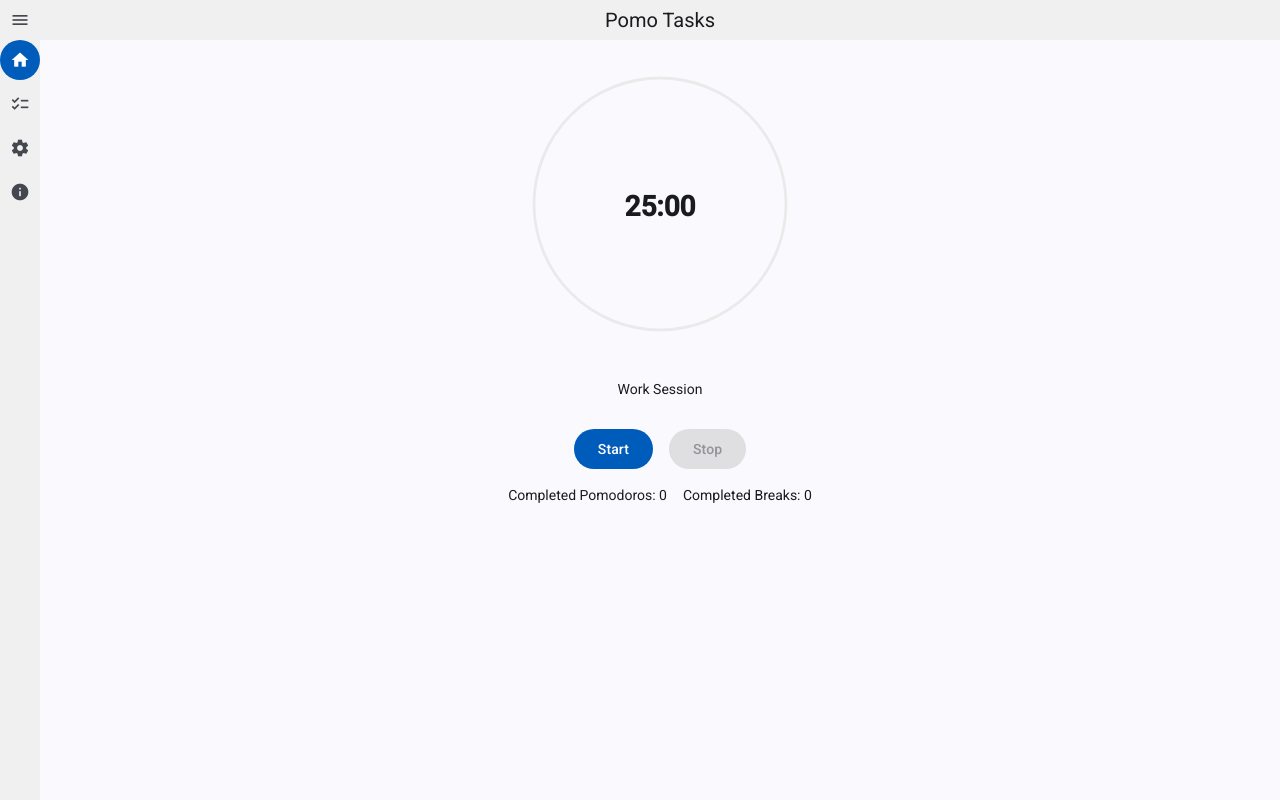
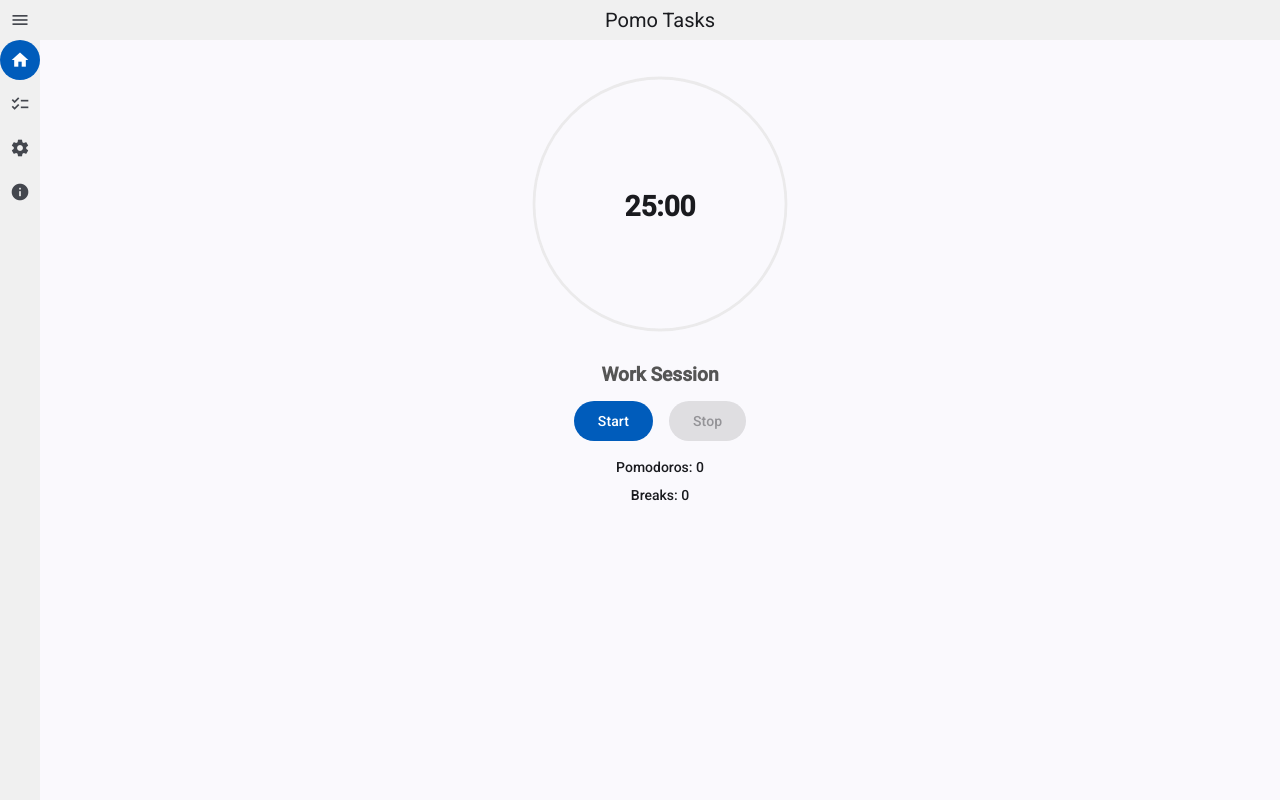
Before and after one commit to bockyx/pomo-tasks, an Angular app in the folder pomo-ui/: page / in a window 1280 px wide. Built offline with nearby package versions, Linux system fonts and the light colour scheme.

Commit message:
feat(pomodoro): :lipstick: minor updates to pomodoro template and styles

```diff
--- a/pomo-ui/src/app/shared/components/pomodoro-timer/pomodoro-timer.html
+++ b/pomo-ui/src/app/shared/components/pomodoro-timer/pomodoro-timer.html
@@ -10,7 +10,9 @@
     <h1 class="do-not-select pomodoro-timer">{{ formattedTime() }}</h1>
   </div>
 
-  <p class="session-type">{{ timerType() === TimerType.Work ? 'Work Session' : 'Break Time' }}</p>
+  <div class="do-not-select session-type">
+    {{ timerType() === TimerType.Work ? 'Work Session' : 'Break Time' }}
+  </div>
 
   <div class="pomo-buttons-container">
     <button matButton="filled" (click)="start()" [disabled]="running()">Start</button>
@@ -19,7 +21,7 @@
   </div>
 
   <div class="pomo-info-container">
-    <span class="pomo-info-text">Completed Pomodoros: {{ completedPomos() }}</span>
-    <span class="pomo-info-text">Completed Breaks: {{ completedBreaks() }}</span>
+    <span class="do-not-select pomo-info-text"> Pomodoros: {{ completedPomos() }}</span>
+    <span class="do-not-select pomo-info-text"> Breaks: {{ completedBreaks() }}</span>
   </div>
 </div>
--- a/pomo-ui/src/app/shared/components/pomodoro-timer/pomodoro-timer.scss
+++ b/pomo-ui/src/app/shared/components/pomodoro-timer/pomodoro-timer.scss
@@ -4,6 +4,12 @@
   align-items: center;
   flex-direction: column;
   gap: 1rem;
+
+  .session-type {
+    font-size: 1.2rem;
+    color: #555;
+    font-weight: bold;
+  }
 }
 
 .pomo-spinner-container {
@@ -39,5 +45,7 @@
   display: flex;
   justify-content: center;
   align-items: center;
-  gap: 1rem;
+  gap: 0.5rem;
+  flex-direction: column;
+  font-weight: 500;
 }
```
